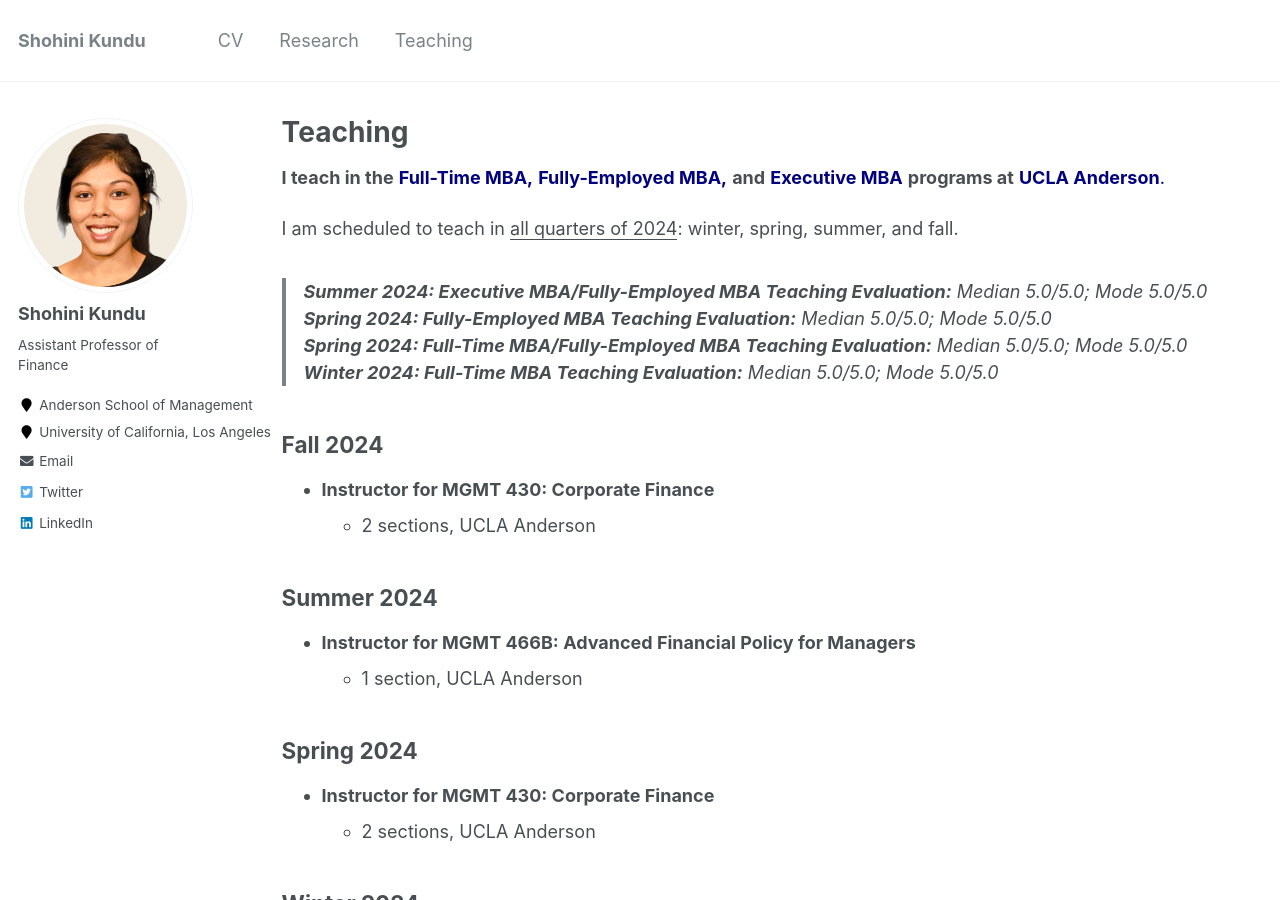
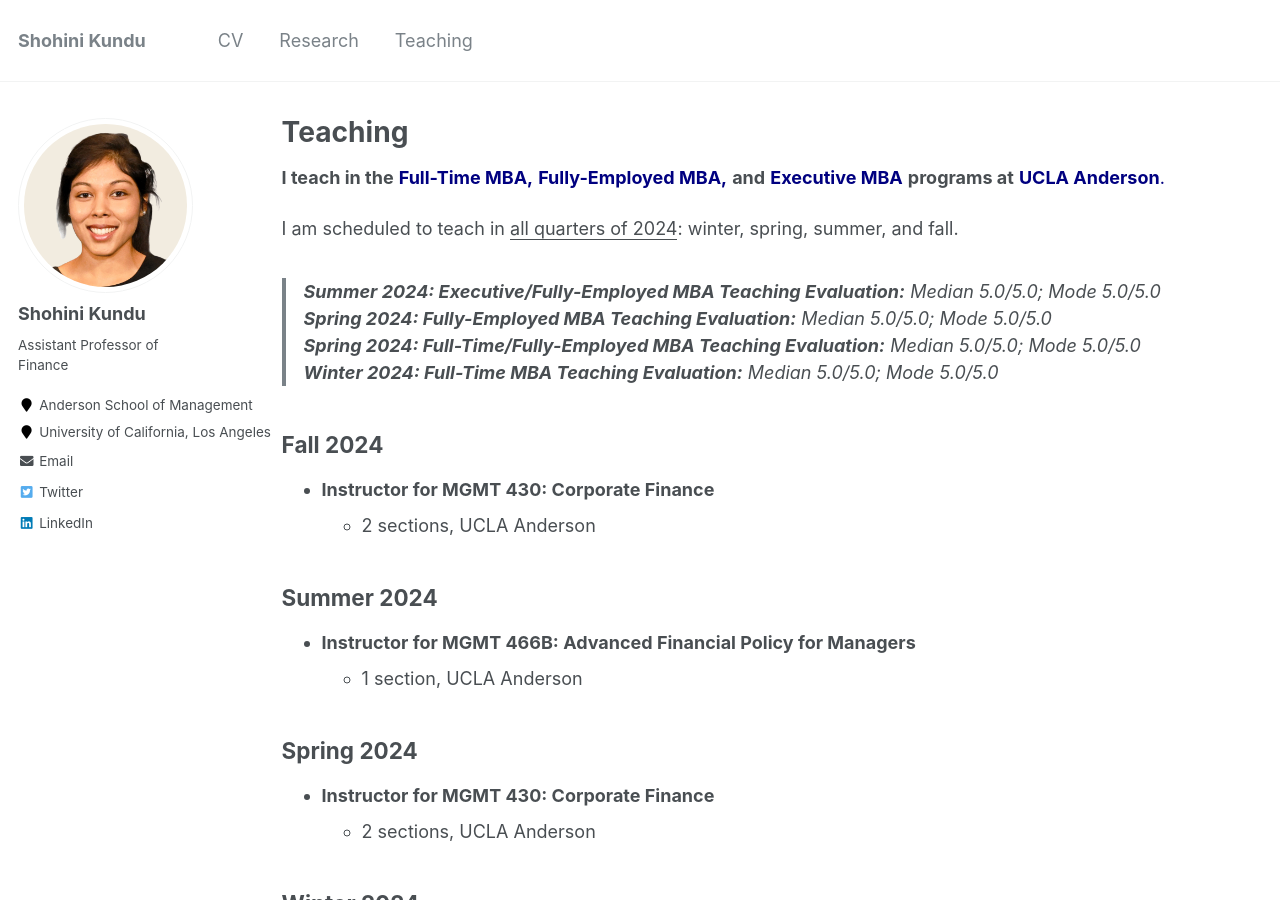
Before and after one commit to shohinikundu/shohinikundu.github.io, a Jekyll site: the page built from _pages/teaching.md, in a window 1280 px wide and 900 px high. Built offline with Jekyll 4.4.1, drawn with Linux system fonts in a browser that asks for light colours.

Commit message:
Update teaching.md

```diff
--- a/_pages/teaching.md
+++ b/_pages/teaching.md
@@ -8,9 +8,9 @@
 
 I am scheduled to teach in <ins>all quarters of 2024</ins>: winter, spring, summer, and fall.
 
-> **Summer 2024: Executive MBA/Fully-Employed MBA Teaching Evaluation:** Median 5.0/5.0; Mode 5.0/5.0\
+> **Summer 2024: Executive/Fully-Employed MBA Teaching Evaluation:** Median 5.0/5.0; Mode 5.0/5.0\
 > **Spring 2024: Fully-Employed MBA Teaching Evaluation:** Median 5.0/5.0; Mode 5.0/5.0\
-> **Spring 2024: Full-Time MBA/Fully-Employed MBA Teaching Evaluation:** Median 5.0/5.0; Mode 5.0/5.0\
+> **Spring 2024: Full-Time/Fully-Employed MBA Teaching Evaluation:** Median 5.0/5.0; Mode 5.0/5.0\
 > **Winter 2024: Full-Time MBA Teaching Evaluation:** Median 5.0/5.0; Mode 5.0/5.0
 
 ## Fall 2024
```
